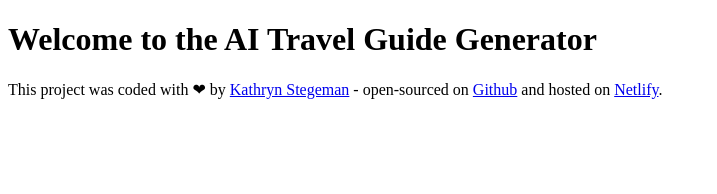
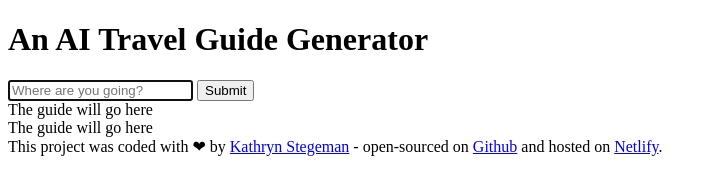
Before and after one commit to kathrynsteg/stegeman-travel-guide-generator, a plain HTML site: page index.html in a window 1280 px wide. Shown: the whole page, without its empty margins (0-717 px from the left). Drawn offline with Linux system fonts and the light colour scheme.

Commit message:
Added basic HTML structure

```diff
--- a/index.html
+++ b/index.html
@@ -7,7 +7,27 @@
     <title>Travel Guide Generator</title>
   </head>
   <body>
-    <h1>Welcome to the AI Travel Guide Generator</h1>
+    <header>
+      <h1>An AI Travel Guide Generator</h1>
+    </header>
+
+    <main>
+      <form>
+        <input
+          type="text"
+          placeholder="Where are you going?"
+          autofocus
+          required
+        />
+        <input type="submit" />
+      </form>
+      <div id="travel-guide">
+        The guide will go here
+        <br />
+        The guide will go here
+      </div>
+    </main>
+
     <footer>
       This project was coded with ❤ by
       <a href="https://github.com/kathrynsteg" target="_blank"
```
